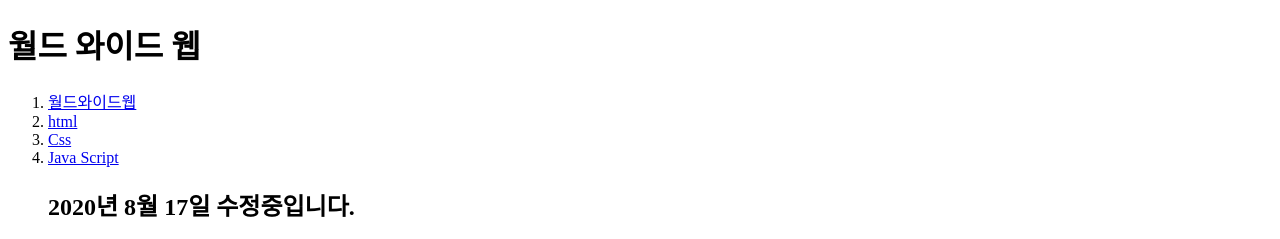
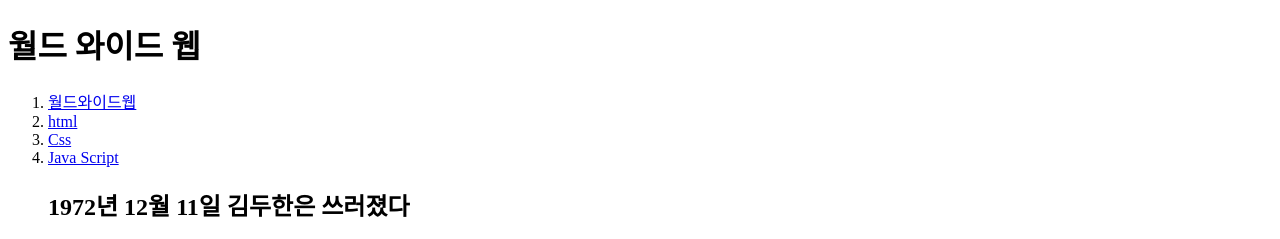
Before and after one commit to tmdwns0603/game, a plain HTML site: page index.html in a window 1280 px wide. Shown: the top 239 px of the page. Drawn offline with Linux system fonts and the light colour scheme.

Commit message:
html.html

```diff
--- a/index.html
+++ b/index.html
@@ -13,7 +13,7 @@
         <li><a href = "html.html">html</a></li>
         <li><a href = "css.html">Css</a></li>
         <li><a href = "java_script.html">Java Script</a></li>
-        <h2>2020년 8월 17일 수정중입니다. <h2>
+        <h2>1972년 12월 11일 김두한은 쓰러졌다 <h2>
     </ol>
 
     <img src ="web.jpg" width = "300px">
```
